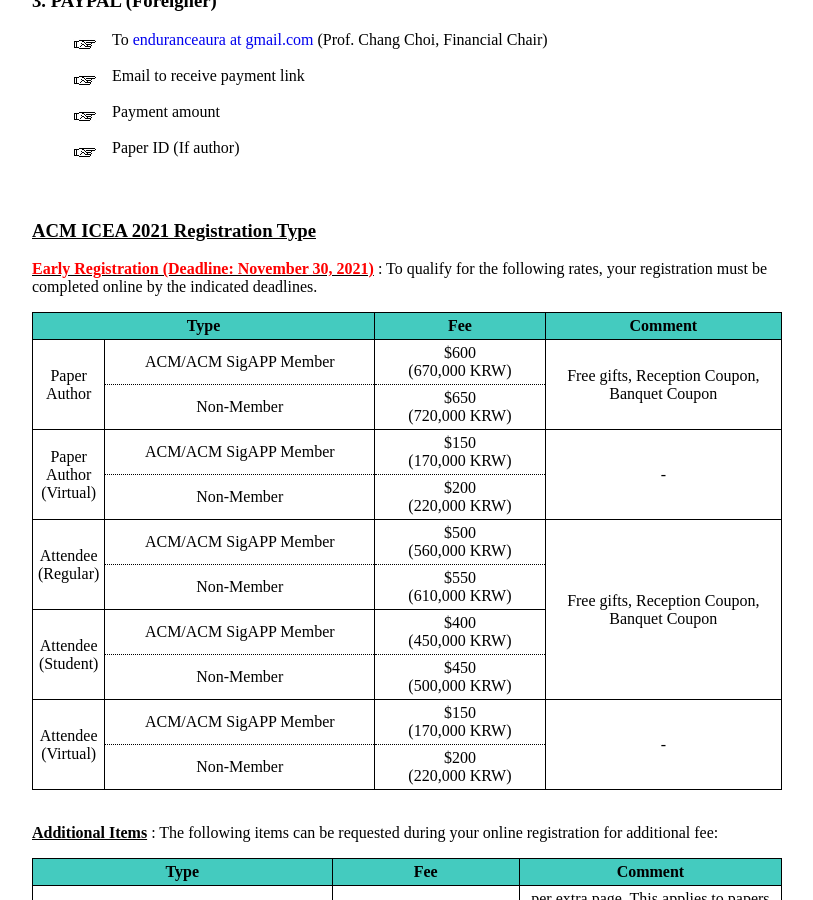
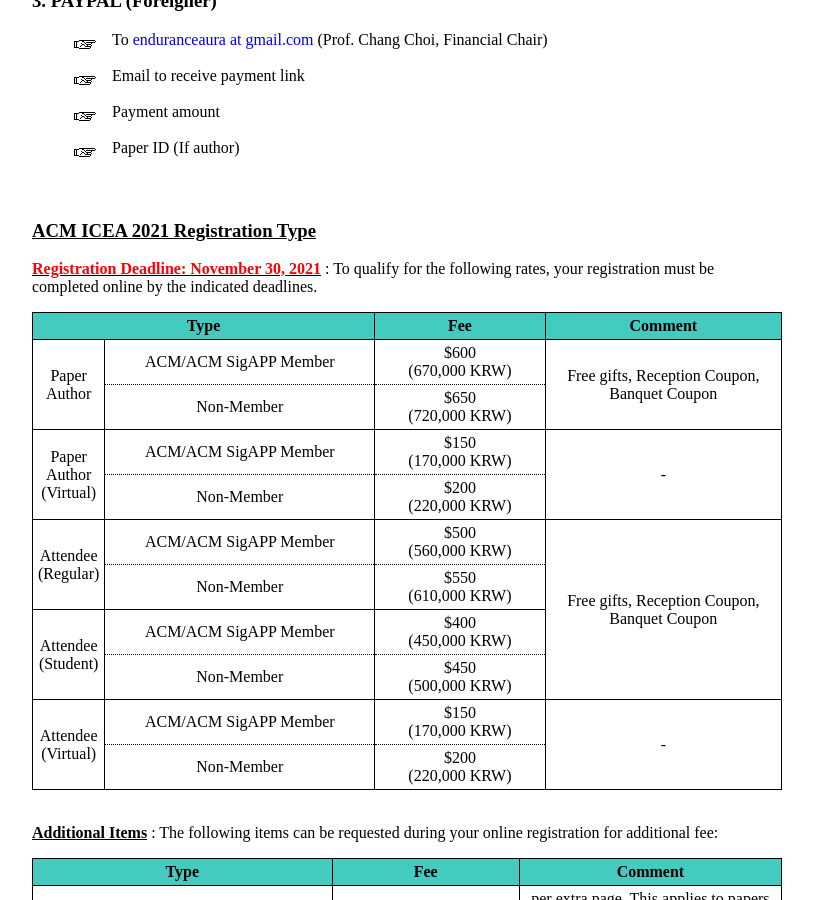
Before and after one commit to icea-conf/2021, a Jekyll site: the page built from registration/index.html, in a window 1280 px wide and 900 px high, scrolled down 1541 px. Shown: the whole window, without its empty margins (233-1046 px from the left). Built offline with Jekyll 4.4.1, drawn with Linux system fonts in a browser that asks for light colours.

Commit message:
Update index.html

```diff
--- a/registration/index.html
+++ b/registration/index.html
@@ -65,7 +65,7 @@
 
           <div style="padding-top: 10px">
                <h3><u>ACM ICEA 2021 Registration Type</u></h3>
-               <p><u><b style="color:#FF0000">Early Registration (Deadline: November 30, 2021)</b></u><a style="text-align: justify"> : To qualify for the following rates, your registration must be completed online by the indicated deadlines.</a></p>
+               <p><u><b style="color:#FF0000">Registration Deadline: November 30, 2021</b></u><a style="text-align: justify"> : To qualify for the following rates, your registration must be completed online by the indicated deadlines.</a></p>
                <center>
                <table class="tlayout2" cellspacing="0">
                     <tbody style="text-align: center">
```
